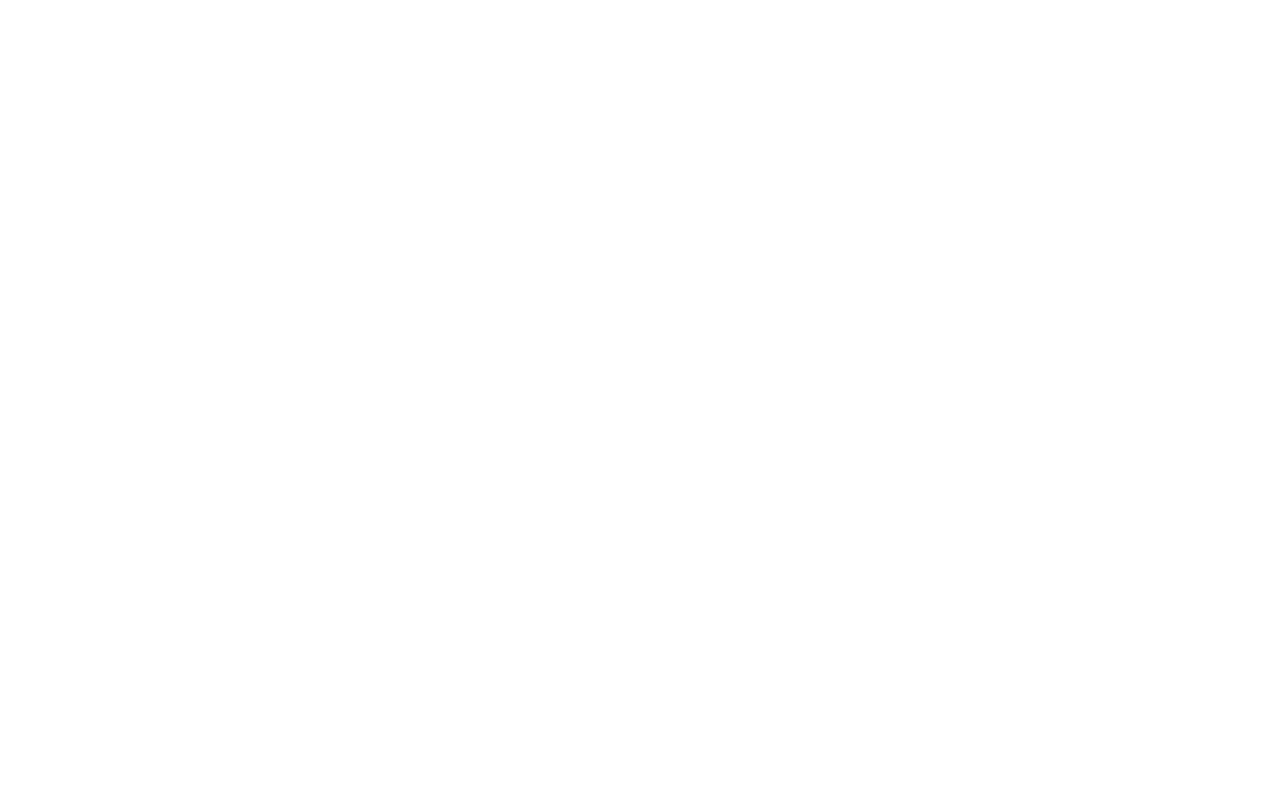
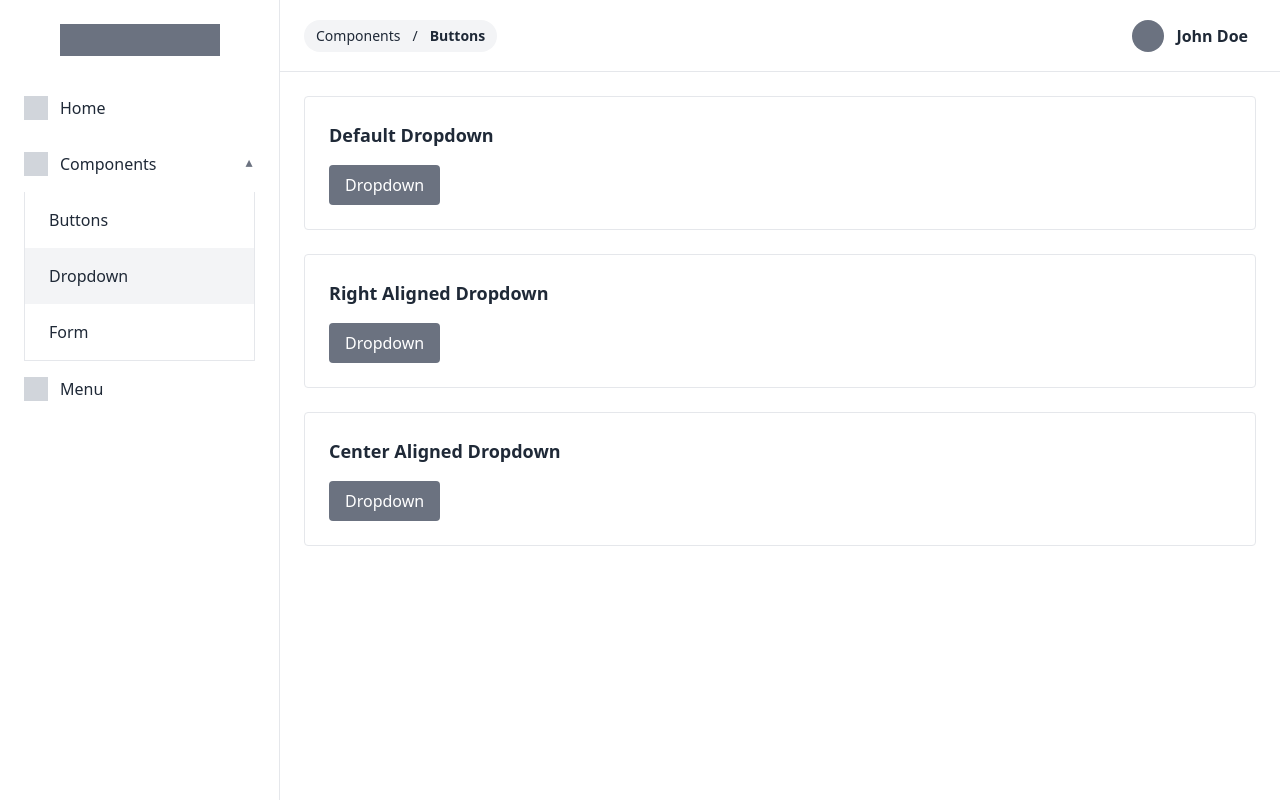
Before and after one commit to albarranaufala/plain-dashboard-starter, a Vue app: page /components/dropdown in a window 1280 px wide. Before the commit this address had no page. Built offline with nearby package versions, Linux system fonts and the light colour scheme.

Commit message:
feat: added dropdown components

```diff
--- a/src/components/AppSidebar.vue
+++ b/src/components/AppSidebar.vue
@@ -24,26 +24,12 @@
         path: '/components/buttons'
       },
       {
+        name: 'Dropdown',
+        path: '/components/dropdown'
+      },
+      {
         name: 'Form',
         path: '/components/form'
-      }
-    ],
-    expanded: false
-  },
-  {
-    name: 'Dropdown',
-    children: [
-      {
-        name: 'Item 1',
-        path: '/item-1'
-      },
-      {
-        name: 'Item 2',
-        path: '/item-2'
-      },
-      {
-        name: 'Item 3',
-        path: '/item-3'
       }
     ],
     expanded: false
--- /dev/null
+++ b/src/components/dropdown/DropdownWrapper.vue
@@ -0,0 +1,56 @@
+<script setup lang="ts">
+import { ref, type Ref, nextTick, computed } from 'vue'
+
+const props = defineProps<{
+  align?: 'left' | 'right' | 'center'
+}>()
+
+const isOpen = ref(false)
+const dropdownRef: Ref<HTMLDivElement | null> = ref(null)
+const dropdownContentRef: Ref<HTMLDivElement | null> = ref(null)
+const dropdownLeft = ref(0)
+const dropdownTop = ref(0)
+const dropdownWidth = ref(0)
+const dropdownContentWidth = ref(0)
+
+async function toggle() {
+  isOpen.value = !isOpen.value
+
+  if (isOpen.value) {
+    dropdownLeft.value = dropdownRef.value?.getBoundingClientRect().left || 0
+    dropdownTop.value = dropdownRef.value?.getBoundingClientRect().bottom || 0
+    dropdownWidth.value = dropdownRef.value?.getBoundingClientRect().width || 0
+
+    await nextTick()
+
+    dropdownContentWidth.value = dropdownContentRef.value?.getBoundingClientRect().width || 0
+  }
+}
+
+const translateX = computed(() => {
+  if (props.align === 'right') {
+    return dropdownWidth.value - dropdownContentWidth.value
+  } else if (props.align === 'center') {
+    return (dropdownWidth.value - dropdownContentWidth.value) / 2
+  }
+  return 0
+})
+</script>
+
+<template>
+  <div ref="dropdownRef" class="inline-block">
+    <slot name="trigger" :toggle="toggle" />
+    <div
+      v-if="isOpen"
+      ref="dropdownContentRef"
+      class="absolute"
+      :style="{
+        top: dropdownTop + 'px',
+        left: dropdownLeft + 'px',
+        transform: `translate(${translateX}px, 0)`
+      }"
+    >
+      <slot />
+    </div>
+  </div>
+</template>
--- a/src/router/index.ts
+++ b/src/router/index.ts
@@ -15,6 +15,11 @@
       component: () => import('../views/components/ButtonsView.vue')
     },
     {
+      path: '/components/dropdown',
+      name: 'components.dropdown',
+      component: () => import('../views/components/DropdownView.vue')
+    },
+    {
       path: '/components/form',
       name: 'components.form',
       component: () => import('../views/components/FormView.vue')
--- /dev/null
+++ b/src/views/components/DropdownView.vue
@@ -0,0 +1,54 @@
+<script setup lang="ts">
+import DashboardContent from '@/components/DashboardContent.vue'
+import DashboardLayout from '@/layouts/DashboardLayout.vue'
+import CardBordered from '@/components/cards/CardBordered.vue'
+import ButtonPrimary from '@/components/buttons/ButtonPrimary.vue'
+import DropdownWrapper from '@/components/dropdown/DropdownWrapper.vue'
+</script>
+
+<template>
+  <DashboardLayout
+    :breadcrumb="[
+      {
+        name: 'Components'
+      },
+      {
+        name: 'Buttons',
+        path: '/components/buttons'
+      }
+    ]"
+  >
+    <DashboardContent>
+      <CardBordered>
+        <h1 class="mb-4 text-lg font-semibold">Default Dropdown</h1>
+        <DropdownWrapper>
+          <template #trigger="{ toggle }">
+            <ButtonPrimary @click="toggle"> Dropdown </ButtonPrimary>
+          </template>
+
+          <div class="p-4 bg-white rounded shadow-xl">This is the dropdown content</div>
+        </DropdownWrapper>
+      </CardBordered>
+      <CardBordered class="mt-6">
+        <h1 class="mb-4 text-lg font-semibold">Right Aligned Dropdown</h1>
+        <DropdownWrapper align="right">
+          <template #trigger="{ toggle }">
+            <ButtonPrimary @click="toggle"> Dropdown </ButtonPrimary>
+          </template>
+
+          <div class="p-4 bg-white rounded shadow-xl">This is the dropdown content</div>
+        </DropdownWrapper>
+      </CardBordered>
+      <CardBordered class="mt-6">
+        <h1 class="mb-4 text-lg font-semibold">Center Aligned Dropdown</h1>
+        <DropdownWrapper align="center">
+          <template #trigger="{ toggle }">
+            <ButtonPrimary @click="toggle"> Dropdown </ButtonPrimary>
+          </template>
+
+          <div class="p-4 bg-white rounded shadow-xl">This is the dropdown content</div>
+        </DropdownWrapper>
+      </CardBordered>
+    </DashboardContent>
+  </DashboardLayout>
+</template>
```
